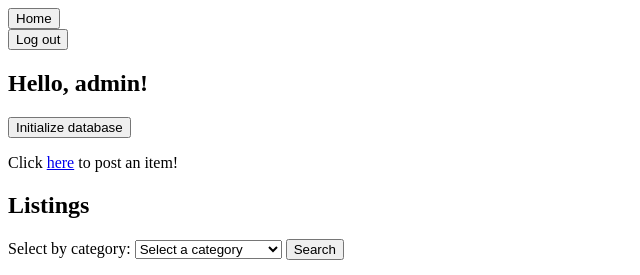
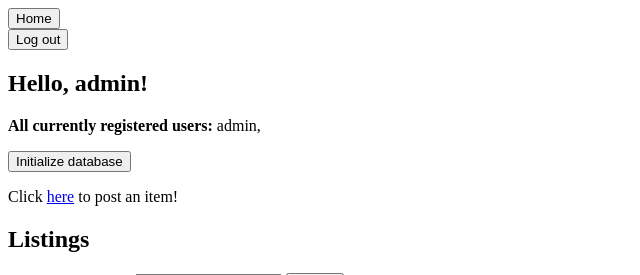
Before and after one commit to Vaiterius/COMP440-Project, a Flask app: page / in a window 1280 px wide. Shown: the top 275 px of the page, without its empty margins (0-640 px from the left). Run offline with Flask 3, Linux system fonts and the light colour scheme; a user stored in the database is signed in; data comes from the database, SQL or seed files in the repository; data that the repository does not hold is empty.

Commit message:
Fix query 5

```diff
--- a/phase_3_queries.py
+++ b/phase_3_queries.py
@@ -83,9 +83,42 @@ QUERY_4 = (
 )
 
 # List the other users who are favorited by both users X, and Y. Usernames X and Y will be selected from dropdown menus by the instructor. In other words, the user (or users) C are the favorite for both X and Y.
+# QUERY_5 = (
+#     """
+#     SELECT DISTINCT u.*
+#     FROM favorite_users f
+#     JOIN users u ON f.favorite_user_id = u.user_id
+#     JOIN users uX ON f.user_id = uX.user_id
+#     JOIN users uY ON f.user_id = uY.user_id
+#     WHERE uX.username = %s OR uY.username = %s;
+#     """
+# )
+
 QUERY_5 = (
     """
+    SELECT u.*
+    FROM favorite_users f
+    JOIN users u ON f.favorite_user_id = u.user_id
+    JOIN users uX ON f.user_id = uX.user_id
+    WHERE uX.username = %s
 
+    UNION
+
+    -- Query for users liked by user Y
+    SELECT u.*
+    FROM favorite_users f
+    JOIN users u ON f.favorite_user_id = u.user_id
+    JOIN users uY ON f.user_id = uY.user_id
+    WHERE uY.username = %s;
+    """
+)
+
+QUERY_5_LIKERS = (
+    """
+    SELECT u1.username AS user1, u2.username AS user2
+    FROM favorite_users f
+    JOIN users u1 ON f.user_id = u1.user_id
+    JOIN users u2 ON f.favorite_user_id = u2.user_id;
     """
 )
 
--- a/templates/index.html
+++ b/templates/index.html
@@ -7,6 +7,13 @@
 
 <section class="container">
     <h1>Hello, {{ username }}!</h1>
+
+    <p>
+        <b>All currently registered users:</b>
+        {% for user in all_users %}
+        <span>{{ user.username }}</span>,
+        {% endfor %}
+    </p>
 
     <div class="button">
         <form action="/initialize" method="post">
--- a/views.py
+++ b/views.py
@@ -88,7 +88,11 @@ def home():
 
     listings = cursor.fetchall()
 
+    cursor.execute("SELECT * FROM users;")
+    all_users = cursor.fetchall()
+
     return render_template("index.html",
+                           all_users=all_users,
                            username=session["username"],
                            search_category=search_category,
                            categories=categories,
@@ -630,13 +634,22 @@ def query_5():
     cursor.execute("SELECT * FROM users;")
     all_users = cursor.fetchall()
 
-    user_likers = None
+    user_likers = all_users
     favorites = None
 
+    cursor.execute(QUERY_5_LIKERS)
+    liker_pairs = cursor.fetchall()
+
     if request.method == "POST":
-        pass
+        user_1 = request.form.get("user-1")
+        user_2 = request.form.get("user-2")
 
-    return render_template("phase_3_queries/query-5.html", all_users=all_users)
+        cursor.execute(QUERY_5, (user_1, user_2))
+        favorites = cursor.fetchall()
+
+        return render_template("phase_3_queries/query-5.html", user_1=user_1, user_2=user_2, favorites=favorites, liker_pairs=liker_pairs, user_likers=user_likers, all_users=all_users)
+
+    return render_template("phase_3_queries/query-5.html", liker_pairs=liker_pairs, user_likers=user_likers, all_users=all_users)
 
 
 # Query-6 View
```
Also changed, not shown: templates/phase_3_queries/query-5.html (+12 -2 lines). Lines whose indentation alone changed are shown as unchanged.
